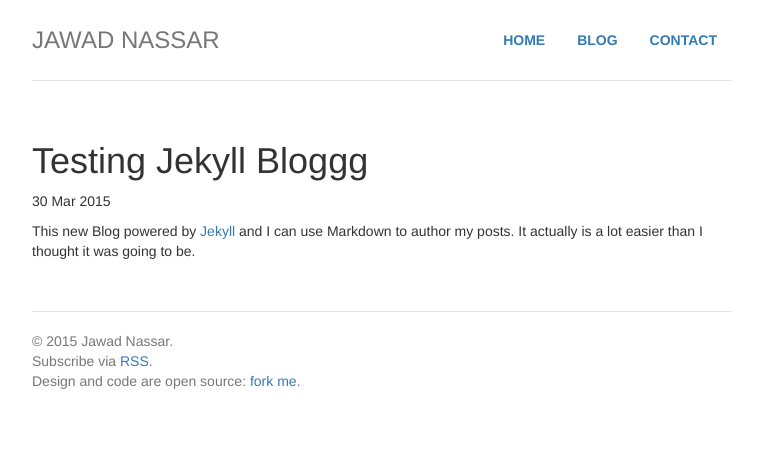
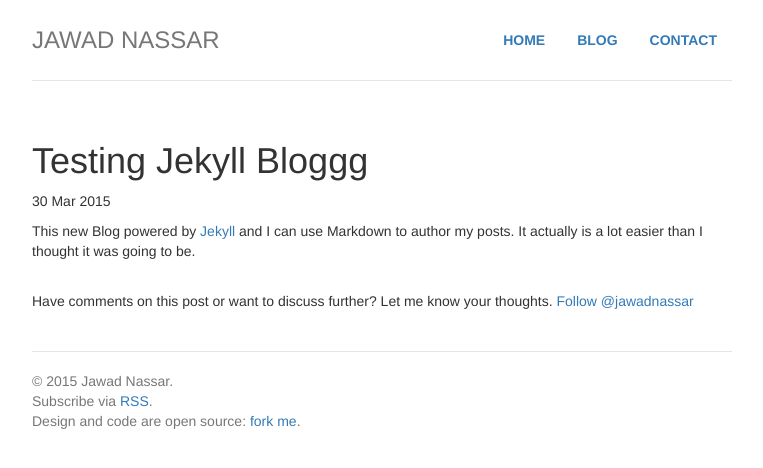
Before and after one commit to jawadnassar/jawadnassar.github.io, a Jekyll site: the page built from _posts/2015-03-30-testing-jekyll-blog.md, in a window 1280 px wide. Shown: the top 468 px of the page, without its empty margins (258-1021 px from the left). Built offline with Jekyll 4.4.1, drawn with Linux system fonts in a browser that asks for light colours; comment, search, counter and statistics services are not loaded.

Commit message:
Update Post layout and Readme

```diff
--- a/_layouts/post.html
+++ b/_layouts/post.html
@@ -9,4 +9,6 @@
 
 <div class="post">
   {{ content }}
+  <br />
+  Have comments on this post or want to discuss further? Let me know your thoughts. <a href="https://twitter.com/jawadnassar" class="twitter-follow-button" data-show-count="false">Follow @jawadnassar</a> <script>!function(d,s,id){var js,fjs=d.getElementsByTagName(s)[0],p=/^http:/.test(d.location)?'http':'https';if(!d.getElementById(id)){js=d.createElement(s);js.id=id;js.src=p+'://platform.twitter.com/widgets.js';fjs.parentNode.insertBefore(js,fjs);}}(document, 'script', 'twitter-wjs');</script>
 </div>
```
Also changed, not shown: README.md.
